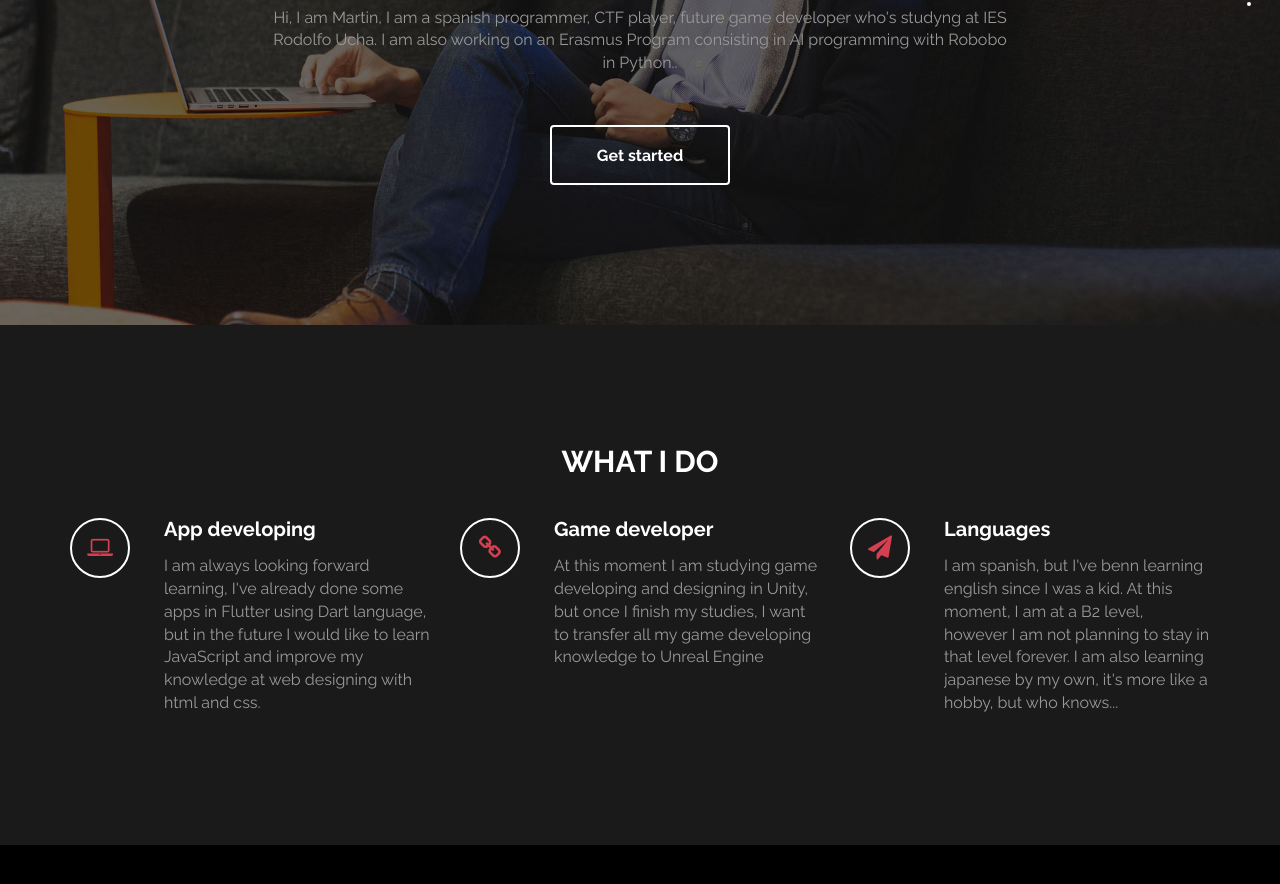
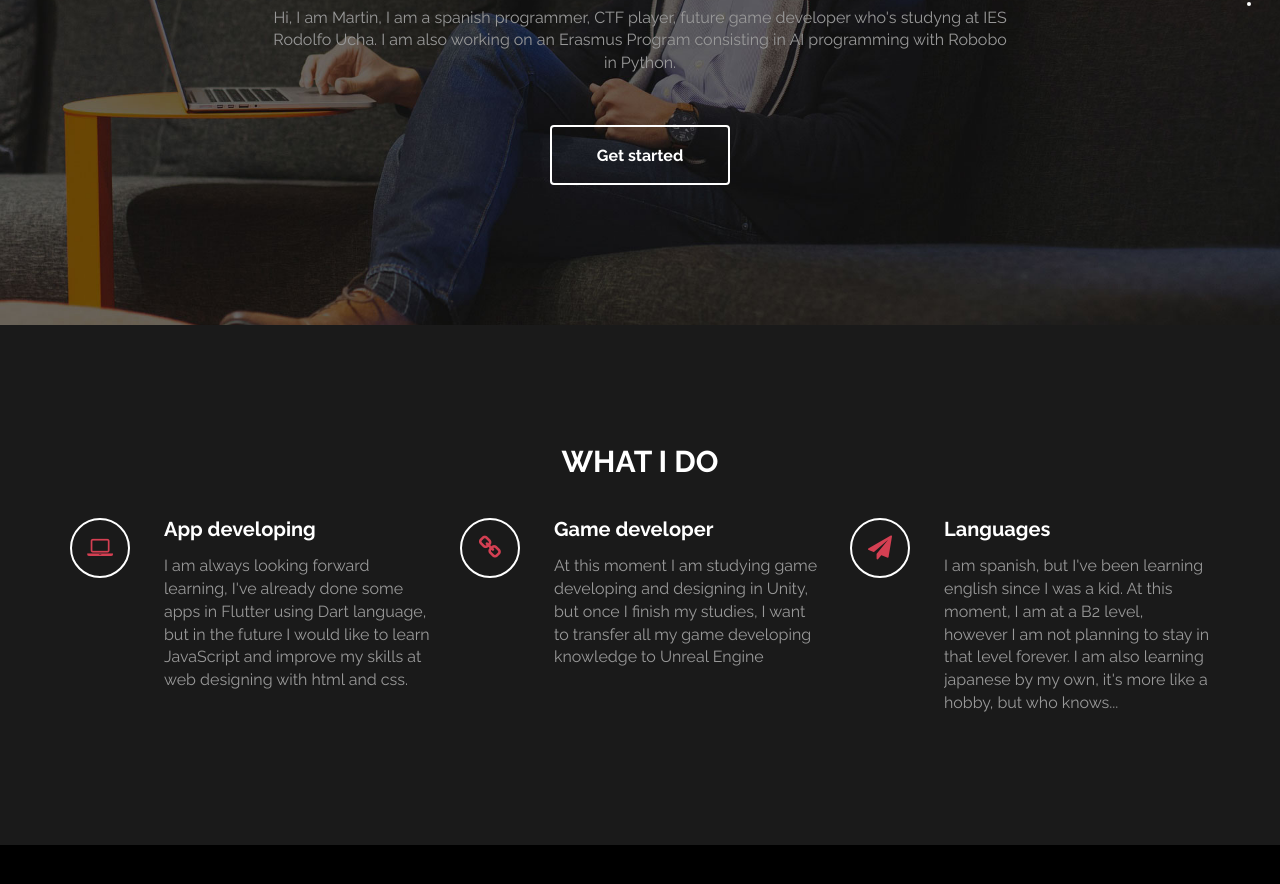
Before and after one commit to martinpf03/martinpf, a plain HTML site: page index.html in a window 1280 px wide. Shown: the part 436-1320 px from the top of the page. Drawn offline with Linux system fonts and the light colour scheme.

Commit message:
Update index.html

```diff
--- a/index.html
+++ b/index.html
@@ -44,7 +44,7 @@
 						<h1>Multiplatform App Developing student</h1>
 						<h2 class="rotate">GAME DESIGNER &AMP; DEVELOPER, JAVA &AMP; PYTHON SPECIALIST, CTF PLAYER</h2>
 						<p>Hi, I am Martin, I am a spanish programmer, CTF player, future game developer who's studyng at IES Rodolfo Ucha.
-							I am also working on an Erasmus Program consisting in AI programming with Robobo in Python..</p>
+							I am also working on an Erasmus Program consisting in AI programming with Robobo in Python.</p>
 						<a href="#work" class="btn btn-default smoothScroll wow fadeInUp" data-wow-delay="1s">Get started</a>
 					</div>
 					<div class="col-md-2"></div>
@@ -71,7 +71,7 @@
 							<div class="media-body">
 								<h3 class="media-heading">App developing</h3>
 								<p>I am always looking forward learning, I've already done some apps in Flutter using Dart language, but in the future I would like to
-								   learn JavaScript and improve my knowledge at web designing with html and css.
+								   learn JavaScript and improve my skills at web designing with html and css.
 								</p>
 							</div>
 						</div>
@@ -97,7 +97,7 @@
 							</div>
 							<div class="media-body">
 								<h3 class="media-heading">Languages</h3>
-								<p>I am spanish, but I've benn learning english since I was a kid. At this moment, I am at a B2 level, however I am not planning to stay in that level forever.
+								<p>I am spanish, but I've been learning english since I was a kid. At this moment, I am at a B2 level, however I am not planning to stay in that level forever.
 								I am also learning japanese by my own, it's more like a hobby, but who knows...</p>
 							</div>
 						</div>
```
